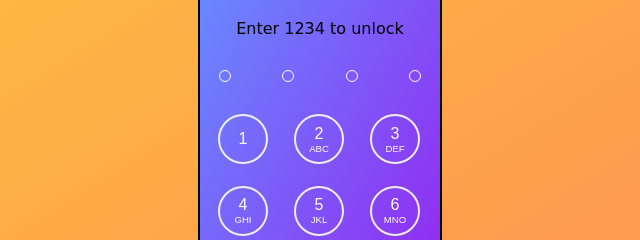
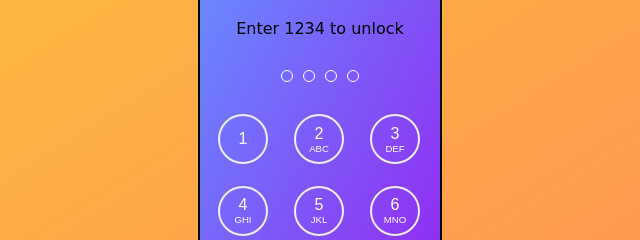
Before and after one commit to DevShishodia/login-acreen, a plain HTML site: page index.html in a window 1280 px wide. Shown: the part 127-367 px from the top of the page, 320-960 px from the left. Drawn offline with Linux system fonts and the light colour scheme.

Commit message:
Update index.css

```diff
--- a/index.css
+++ b/index.css
@@ -35,7 +35,7 @@ body{
     margin-top: 4vh;
     justify-content: center;
     align-items: center;
-    gap: 4vw;
+    gap: 10px;
 }
 .circle{
      width: 10px;
```
